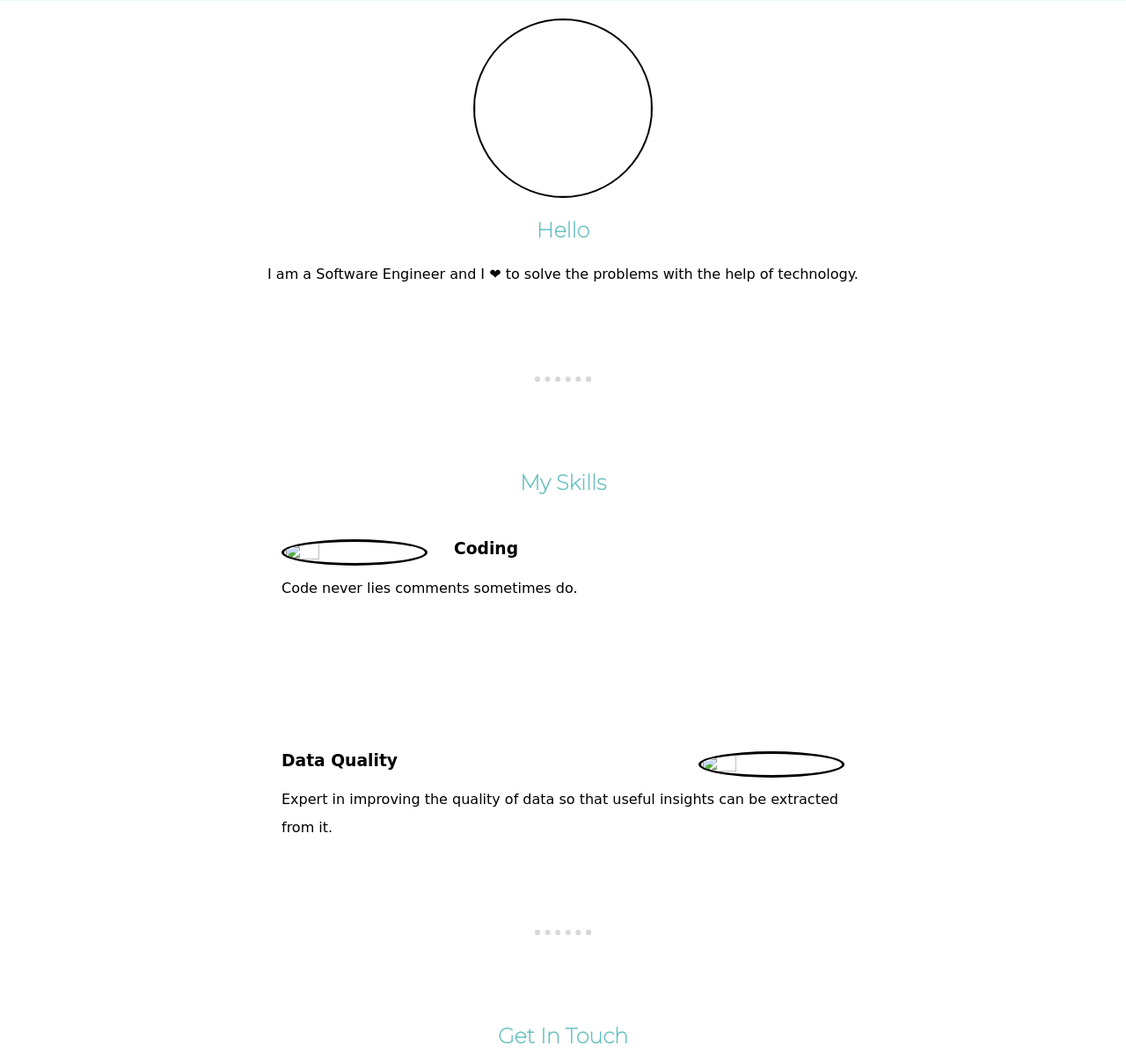
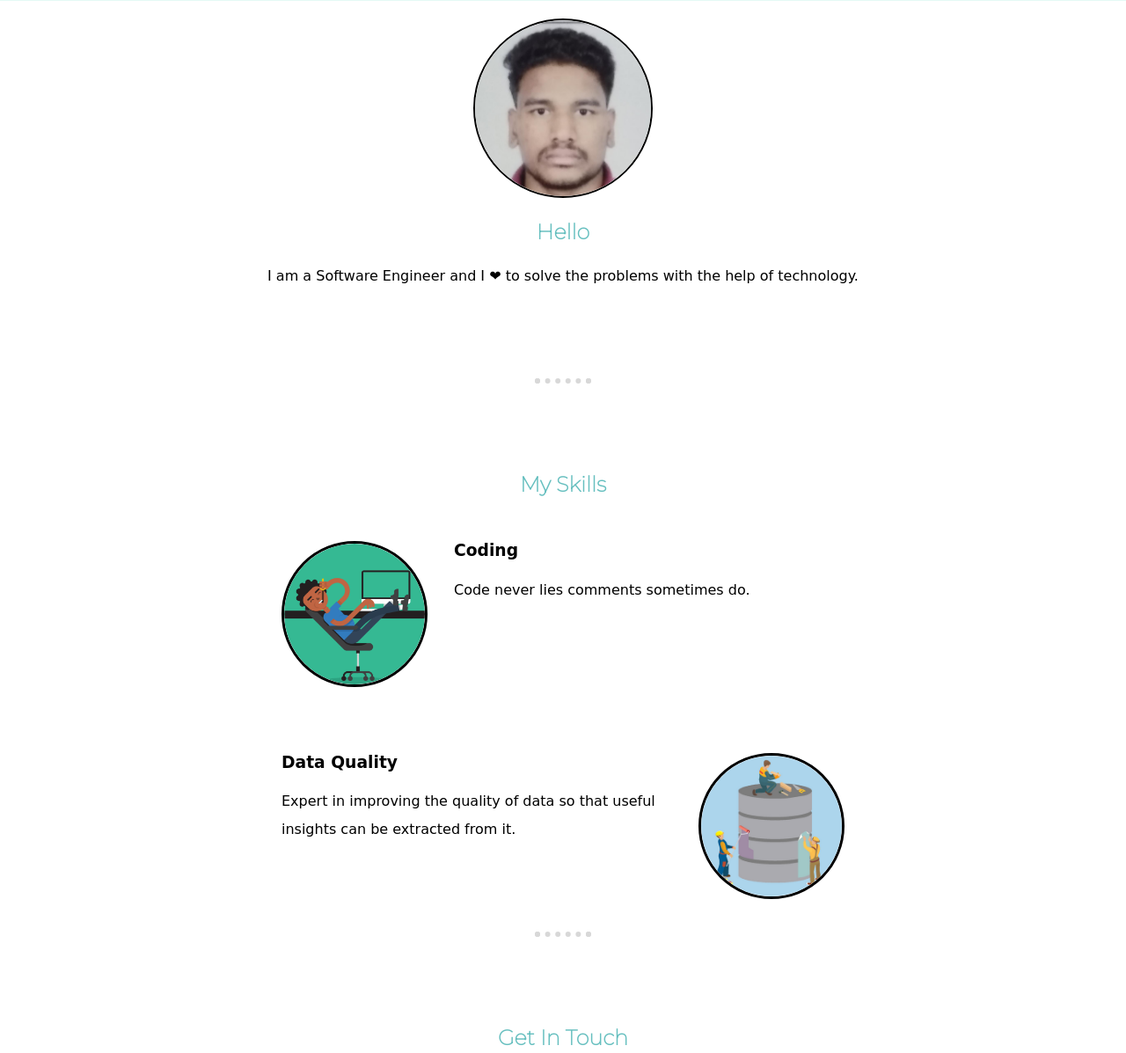
Before and after one commit to Kamal2930/Portfolio, a plain HTML site: page index.html in a window 1280 px wide. Shown: the part 663-1860 px from the top of the page at 88% size. Drawn offline with Linux system fonts and the light colour scheme; files that its build step writes are made by us from their sources; a web font is replaced by a local one.

Commit message:
Update index.html

```diff
--- a/index.html
+++ b/index.html
@@ -4,7 +4,7 @@
     <meta charset="UTF-8">
     <meta name="viewport" content="width=device-width, initial-scale=1.0">
     <title>Kamal Singh</title>
-    <link rel="stylesheet" href="css/styles.css">
+    <link rel="stylesheet" href="styles.css">
     <link rel="icon" href="k.ico">
     <link href="https://fonts.googleapis.com/css2?family=Hachi+Maru+Pop&family=Montserrat:wght@100&family=Pacifico&family=Sacramento&display=swap" rel="stylesheet">
 </head>
@@ -19,7 +19,7 @@
 
     <div class="middle">
         <div class="profile">
-            <img class="profile-img" src="images/circle-cropped.png" alt="">
+            <img class="profile-img" src="circle-cropped.png" alt="">
             <h2>Hello</h2>
             <p>I am a Software Engineer and I ❤ to solve the problems with the help of technology.</p>
         </div>
@@ -27,14 +27,14 @@
         <div class="skills">
             <h2>My Skills</h2>
             <div class="skill-row">
-                <img class="coder-img" src="images/coder.png" alt="">
+                <img class="coder-img" src="coder.png" alt="">
                 <h3>Coding</h3>
                 <p>Code  never lies comments sometimes do.</p>
 
             </div>
             <br>
             <div class="skill-row">
-                <img class="database-img" src="images/database.png" alt="">
+                <img class="database-img" src="database.png" alt="">
                 <h3>Data Quality</h3>
                 <p>Expert in improving the quality of data so that useful insights can be extracted from it.</p>
 
```
